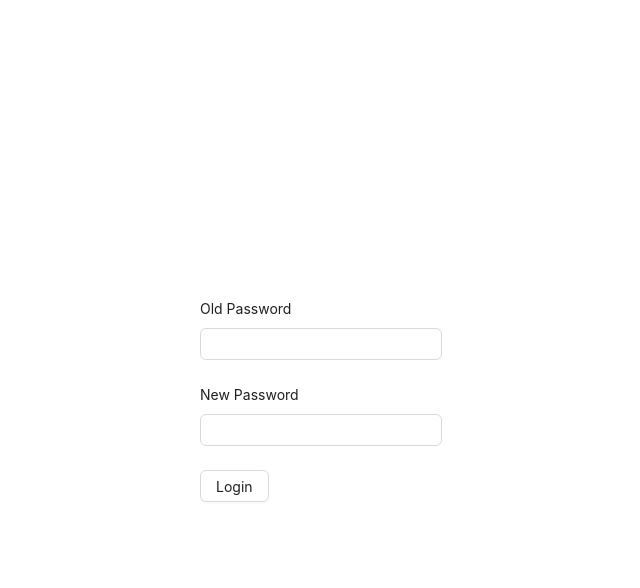
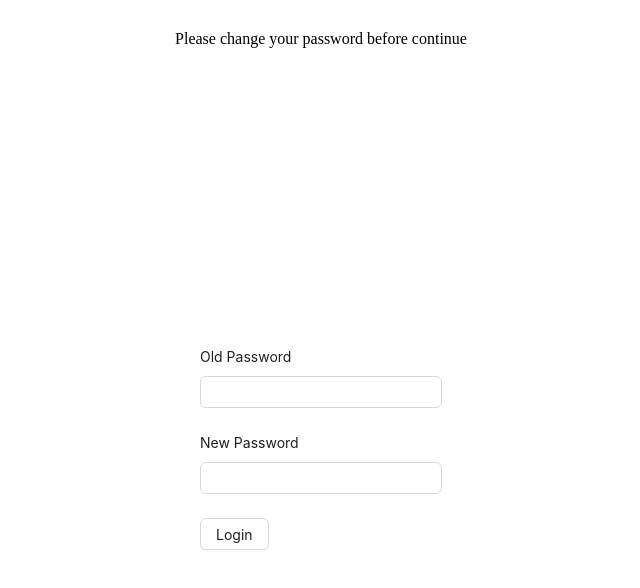
Before and after one commit to dev-talukdar/ju-uni-client, a React (Vite) app: page /change-password in a window 1280 px wide. Shown: the top 588 px of the page, without its empty margins (319-959 px from the left). Built offline with nearby package versions, Linux system fonts and the light colour scheme.

Commit message:
user redicted now change password and then login page again to enter

```diff
--- a/src/pages/Public/Login.tsx
+++ b/src/pages/Public/Login.tsx
@@ -36,6 +36,7 @@ const Login = () => {
       toast.success("logged in", { id: toastId, duration: 2000 });
       // notun  user jokhon login korbe take force kore password change koraitesi ekhane
       if (res.data.needsPasswordChange) {
+        console.log(res);
         navigate(`/change-password`);
       } else navigate(`/${user.role}/dashboard`);
     } catch (err) {
--- a/src/pages/student/PasswordChange/PasswordChange.tsx
+++ b/src/pages/student/PasswordChange/PasswordChange.tsx
@@ -3,15 +3,37 @@ import UsableForm from "../../../components/UsableForm/UsableForm";
 import UsableFormInput from "../../../components/UsableForm/UsableFormInput";
 import { FieldValues, SubmitHandler } from "react-hook-form";
 import { useChangePasswordMutation } from "../../../redux/features/admin/UserManagementApi";
+import { TResponse } from "../../../types/global";
+import { useDispatch } from "react-redux";
+import { logout } from "../../../redux/features/auth/authSlice";
+import { useNavigate } from "react-router-dom";
 
 const PasswordChange = () => {
   const [changePassword] = useChangePasswordMutation();
+  const dispatch = useDispatch();
+  const navigate = useNavigate();
 
   const onSubmit: SubmitHandler<FieldValues> = async (data) => {
-    const res = await changePassword(data);
-    console.log(res);
+    const res = (await changePassword(data)) as TResponse<any>;
+    console.log(res?.data?.success);
+    if (res?.data?.success) {
+      dispatch(logout());
+      navigate("/login");
+    }
   };
   return (
+    <div>
+      <p
+        style={{
+          marginTop: "30px",
+          justifyContent: "center",
+          alignItems: "center",
+          fontWeight: "semibold",
+          display: "flex",
+        }}
+      >
+        Please change your password before continue{" "}
+      </p>
       <Row justify="center" align="middle" style={{ height: "100vh" }}>
         <UsableForm onSubmit={onSubmit}>
           <div>
@@ -33,6 +55,7 @@ const PasswordChange = () => {
           <Button htmlType="submit">Login</Button>
         </UsableForm>
       </Row>
+    </div>
   );
 };
 
--- a/src/redux/api/baseApi.ts
+++ b/src/redux/api/baseApi.ts
@@ -31,6 +31,11 @@ const baseQueryRefreshToken: BaseQueryFn<
   let result = await baseQuery(args, api, extraOptions);
 
   if (result?.error?.status === 404) {
+    const errorMessage = (result.error.data as { message: string }).message;
+    toast.error(errorMessage);
+  }
+
+  if (result?.error?.status === 403) {
     const errorMessage = (result.error.data as { message: string }).message;
     toast.error(errorMessage);
   }
```
Lines whose indentation alone changed are shown as unchanged.
